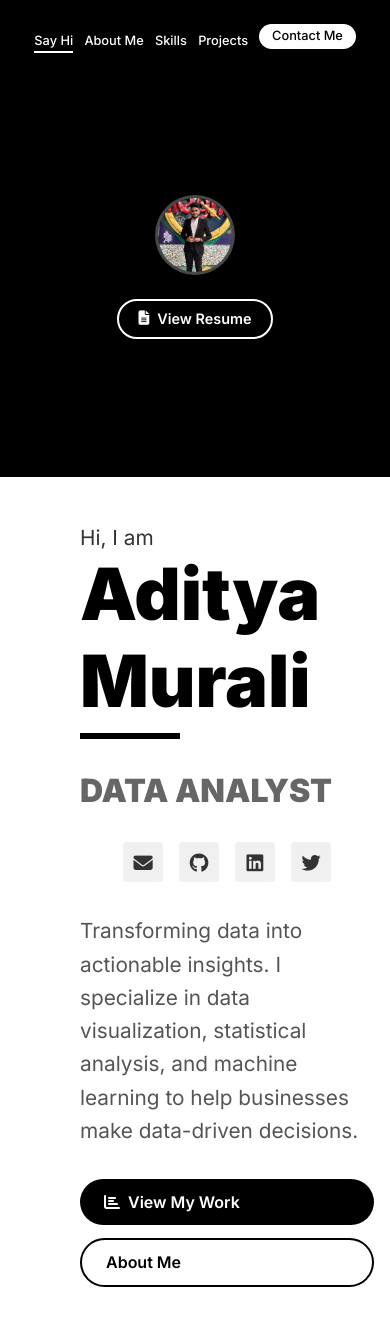
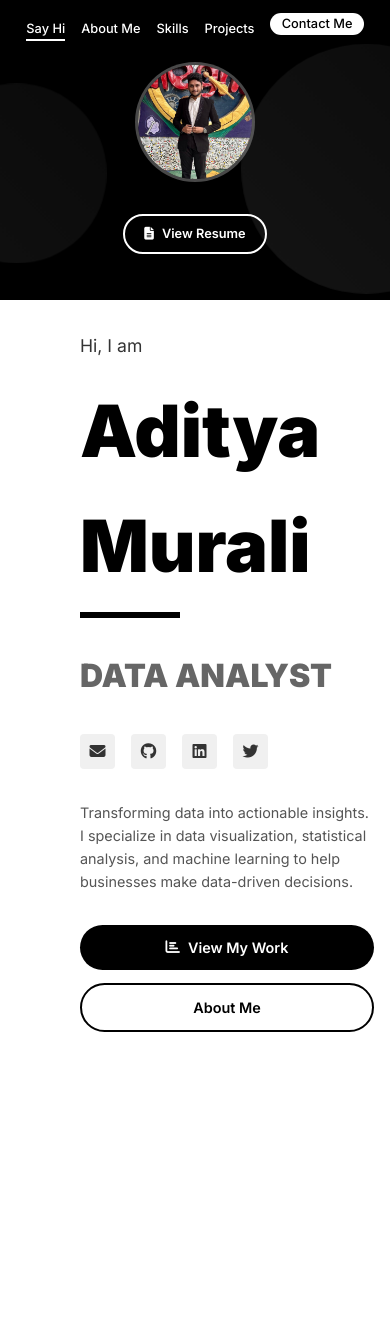
Before and after one commit to adityaaa-09/Portfolio-Project, a Flask app: page / in a window 390 px wide. Shown: the top 1326 px of the page. Run offline with Flask 3, Linux system fonts and the light colour scheme.

Commit message:
Update style.css

```diff
--- a/static/css/style.css
+++ b/static/css/style.css
@@ -8,15 +8,12 @@
     box-sizing: border-box;
 }
 
-html, body {
-    height: 100%;
-    overflow: hidden;
-}
-
 body {
     font-family: 'Inter', sans-serif;
     background-color: #ffffff;
     color: #333;
+    line-height: 1.6;
+    overflow-y: auto;
 }
 
 .container {
@@ -26,23 +23,26 @@ body {
 
 /* Left Section */
 .left-section {
-    width: 68%;
+    margin-top: 90px;
+    width: 65%;
     background-color: #fff;
+    display: flex;
+    flex-direction: row;
+    padding: 2rem;
     position: relative;
     overflow-y: hidden;
     transition: width 0.5s ease;
-    display: flex;
-    align-items: center;
+}
+
+.intro {
+    margin-top: auto;
+    margin-bottom: 300px;
     padding-left: 4rem;
 }
 
-.intro {
-    max-width: 600px;
-
-}
 .intro p {
     font-size: 2rem;
-    margin-top: 10rem;
+    margin-bottom: 0.8rem;
     color: #333;
 }
 
@@ -105,7 +105,6 @@ body {
     font-size: 1rem;
     line-height: 1.6;
     color: #555;
-    margin-top: -1rem;
 }
 
 .cta-buttons {
@@ -151,24 +150,34 @@ body {
 
 /* Sidebar */
 .sidebar {
-    width: 45%;
+    width: 50%;
     background-color: #000;
     position: relative;
     transition: width 0.5s ease;
     display: flex;
     flex-direction: column;
+    align-items: center;
+    justify-content: center;
+    overflow: hidden;
 }
 
-/* Navigation */
+/* Navigation - Adjusted to match reference page height */
+.navbar-wrapper {
+    width: 100%;
+    max-width: 1280px; /* Same as contact page container */
+    margin: 0 auto; /* Center alignment */
+    padding: 0 2rem; /* Consistent padding */
+    position: relative;
+}
+
 .main-nav {
-    position: absolute;
-    top: 1.6rem;
-    right: 2rem;
-    width: 100%;
-    z-index: 10;
-    display: flex;
-    justify-content: flex-end;
-    padding-right: 2rem;
+    position: fixed; /* Makes the navbar stay in one place */
+    top: 1.2rem;
+    width: auto;
+    left: 80rem;
+    background-color: rgba(0, 0, 0, 0);
+    z-index: 1000; /* Ensures it stays above other elements */
+    padding: 1rem 0;
 }
 
 .main-nav ul {
@@ -177,6 +186,8 @@ body {
     align-items: center;
     list-style: none;
     gap: 2rem;
+    margin: 0;
+    padding: 0;
 }
 
 .main-nav a {
@@ -187,6 +198,7 @@ body {
     position: relative;
     transition: color 0.3s ease;
 }
+
 
 /* Active Page Underline - excluding contact button */
 .main-nav a:not(.contact-btn).active::after {
@@ -232,20 +244,21 @@ body {
 }
 
 .contact-btn:hover {
-    background-color: grey;
+    background-color: grey !important;
     color: black !important;
 }
 
 /* Visual elements for the sidebar */
 .sidebar-content {
-    flex: 1;
     display: flex;
     flex-direction: column;
     align-items: center;
     justify-content: center;
+    height: 100%;
+    width: 100%;
     padding: 2rem;
     z-index: 1;
-    margin-top: 3rem;
+    margin-top: 3rem; /* Added to create space for the nav */
 }
 
 .profile-visual {
@@ -285,12 +298,61 @@ body {
     display: inline-flex;
     align-items: center;
     gap: 8px;
+    margin-bottom: 2rem;
 }
 
 .resume-btn:hover {
     background-color: white;
     color: black;
     transform: translateY(-3px);
+}
+
+.stats-container {
+    display: flex;
+    justify-content: center;
+    gap: 1.5rem;
+    margin-top: 2rem;
+}
+
+.stat-item {
+    text-align: center;
+    color: white;
+}
+
+.stat-number {
+    font-size: 2.5rem;
+    font-weight: 700;
+    margin-bottom: 0.5rem;
+}
+
+.stat-label {
+    font-size: 0.9rem;
+    opacity: 0.8;
+    text-transform: uppercase;
+}
+
+.shape-1 {
+    position: absolute;
+    width: 250px;
+    height: 250px;
+    border-radius: 50%;
+    background: linear-gradient(45deg, #444, #222);
+    top: 15%;
+    right: -100px;
+    opacity: 0.3;
+    z-index: 0;
+}
+
+.shape-2 {
+    position: absolute;
+    width: 180px;
+    height: 180px;
+    border-radius: 50%;
+    background: linear-gradient(45deg, #555, #333);
+    bottom: 10%;
+    left: -80px;
+    opacity: 0.2;
+    z-index: 0;
 }
 
 /* Page Transition Effect */
@@ -307,191 +369,253 @@ body {
     }
 }
 
-/* Preloader */
-.preloader {
-    position: fixed;
-    top: 0;
-    left: 0;
-    width: 100%;
-    height: 100%;
-    background-color: #fff;
-    display: flex;
-    justify-content: center;
-    align-items: center;
-    z-index: 9999;
+/* RESPONSIVE DESIGN */
+
+/* Large Desktops (Above 1200px) */
+@media (min-width: 1201px) {
+    .intro h1 {
+        font-size: 4.5rem;
+    }
 }
 
-.loader {
-    border: 5px solid #f3f3f3;
-    border-top: 5px solid #000;
-    border-radius: 50%;
-    width: 50px;
-    height: 50px;
-    animation: spin 1s linear infinite;
-}
+/* Medium-Large Desktops (992px - 1200px) */
+@media (max-width: 1200px) {
+    .intro {
+        padding-left: 2rem;
+        margin-bottom: 200px;
+    }
 
-@keyframes spin {
-    0% { transform: rotate(0deg); }
-    100% { transform: rotate(360deg); }
-}
-
-
-/* Responsive adjustments */
-@media (max-width: 1200px) {
     .intro h1 {
         font-size: 3.8rem;
     }
 
-    .intro h2 {
-        font-size: 1.8rem;
+    .intro p {
+        font-size: 1.75rem;
     }
 
-    .left-section {
-        padding-left: 3rem;
+    .intro h2 {
+        font-size: 1.75rem;
+    }
+
+    .profile-visual {
+        width: 180px;
+        height: 180px;
+    }
+
+    .main-nav {
+        right: 1rem;
     }
 }
 
-@media (max-width: 992px) {
+/* Tablets and Small Desktops (768px - 991px) */
+@media (max-width: 991px) {
     .container {
         flex-direction: column-reverse;
     }
 
     .left-section {
         width: 100%;
-        height: 70vh;
-        padding: 2rem;
-        justify-content: center;
-        align-items: flex-start;
+        margin-top: 0;
+        padding: 2rem 1rem;
+        overflow-y: auto;
+        height: 100vh;
     }
 
     .sidebar {
         width: 100%;
-        height: 30vh;
+        min-height: 20rem;
     }
 
-    .main-nav {
-        position: absolute;
-        top: 0;
-        right: 0;
-        width: 100%;
-        background-color: #000;
-        padding: 1rem;
-        justify-content: center;
-    }
-
-    .main-nav ul {
-        justify-content: center;
-    }
-
-    .sidebar-content {
-        flex-direction: row;
-        justify-content: center;
-        align-items: center;
-        gap: 2rem;
-        margin-top: 5rem;
-    }
-
-    .profile-visual {
-        width: 150px;
-        height: 150px;
-        margin-bottom: 0;
-    }
-
-    .resume-btn {
-        margin-bottom: 0;
-    }
-}
-
-@media (max-width: 768px) {
-    html, body {
-        overflow-y: auto;
-    }
-
-    .container {
-        height: auto;
-        min-height: 100vh;
-    }
-
-    .left-section {
-        height: auto;
-        min-height: 70vh;
-        padding: 2rem 1.5rem;
-    }
-
-    .sidebar {
-        height: auto;
-        min-height: 30vh;
+    .intro {
+        margin-bottom: 4rem;
+        margin-top: 2rem;
+        padding-left: 1rem;
     }
 
     .intro h1 {
-        font-size: 3rem;
+        font-size: 3.2rem;
+    }
+
+    .intro p {
+        font-size: 1.5rem;
     }
 
     .intro h2 {
         font-size: 1.5rem;
     }
 
-    .mobile-menu-btn {
-        display: block;
+    .about-snippet {
+        max-width: 100%;
+    }
+
+    .cta-buttons {
+        flex-wrap: wrap;
     }
 
     .main-nav {
-        justify-content: center;
-        padding: 1rem 0;
+        top: 1rem;
+        right: 1rem;
     }
 
     .main-nav ul {
-        gap: 1.2rem;
+        gap: 1.5rem;
+    }
+}
+
+/* Medium-Sized Tablets (576px - 767px) */
+@media (max-width: 767px) {
+    .intro h1 {
+        font-size: 2.8rem;
+    }
+
+    .intro p {
+        font-size: 1.3rem;
+    }
+
+    .intro h2 {
+        font-size: 1.3rem;
+    }
+
+    .profile-visual {
+        width: 150px;
+        height: 150px;
+        margin-bottom: 2rem;
+    }
+
+    .sidebar-content {
+        padding: 1.5rem;
+    }
+
+    .main-nav {
+        top: 0.2rem;
+        right: 10px;
+        left: 0.5rem;
+        padding: 0.6rem 0.8rem;
+        display: flex;
+        justify-content: center;
+    }
+
+    .main-nav ul {
+        flex-wrap: wrap;
+        justify-content: center;
+        gap: 0.8rem 1rem;
     }
 
     .main-nav a {
         font-size: 0.9rem;
     }
 
+    .contact-btn {
+        padding: 0.4rem 0.8rem;
+    }
+
+    .resume-btn {
+        padding: 0.6rem 1.5rem;
+        font-size: 0.9rem;
+    }
+}
+
+/* Mobile Devices (Below 576px) */
+@media (max-width: 575px) {
+    .main-nav {
+        right: 0.5rem;
+        left: 0.5rem;
+        padding: 0.6rem 0.8rem;
+        display: flex;
+        justify-content: center;
+    }
+
+    .main-nav ul {
+        flex-wrap: wrap;
+        justify-content: center;
+        gap: 0.8rem 1rem;
+    }
+
+    .main-nav a {
+        font-size: 0.8rem;
+    }
+    .container {
+        flex-direction: column-reverse;
+    }
+
+    .intro {
+        padding-left: 0.5rem;
+        margin-bottom: 3rem;
+    }
+
+    .intro h1 {
+        font-size: 2.3rem;
+    }
+
+    .intro p {
+        font-size: 1.1rem;
+    }
+
+    .intro h2 {
+        font-size: 1.1rem;
+        margin-top: 1.2rem;
+    }
+
+    .intro h1::after {
+        width: 60px;
+        height: 4px;
+        bottom: -10px;
+    }
+
+    .about-snippet p {
+        font-size: 0.9rem;
+    }
+
+    .cta-buttons {
+        flex-direction: column;
+        gap: 0.8rem;
+    }
+
+    .primary-btn, .secondary-btn {
+        width: 100%;
+        text-align: center;
+        justify-content: center;
+        padding: 0.7rem 1rem;
+        font-size: 0.9rem;
+    }
+
+    .social-links {
+        justify-content: flex-start;
+    }
+
+    .social-icon {
+        width: 35px;
+        height: 35px;
+        font-size: 1rem;
+    }
+
     .profile-visual {
         width: 120px;
         height: 120px;
     }
-}
 
-@media (max-width: 576px) {
-    .container {
-        overflow-y: auto;
+    .sidebar {
+        min-height: 300px;
     }
 
-    .left-section {
-        padding: 2rem 1rem;
-        max-height: 55rem;
+    .resume-btn {
+        padding: 0.5rem 1.2rem;
+        font-size: 0.8rem;
     }
 
-    .sidebar {
-        min-height: 35vh;
-    }
-
-    .intro p {
-        font-size: 1.5rem;
-        margin-top: 1rem;
-    }
-
-    .intro h1 {
-        font-size: 2.5rem;
-    }
-
-    .intro h2 {
-        font-size: 1.3rem;
-        margin-bottom: 1.5rem;
-    }
-
+    /* Adjust navigation to be more compact */
     .main-nav {
-        margin-top: 0.99rem;
-        margin-left: 1rem;
-        padding: 0.5rem;
+        right: 0.5rem;
+        left: 0.5rem;
+        padding: 0.6rem 0.8rem;
+        display: flex;
+        justify-content: center;
     }
 
     .main-nav ul {
         flex-wrap: wrap;
-        gap: 1rem 1.5rem;
         justify-content: center;
+        gap: 0.8rem 1rem;
     }
 
     .main-nav a {
@@ -499,15 +623,28 @@ body {
     }
 
     .contact-btn {
-        padding: 0.4rem 0.8rem;
+        padding: 0.3rem 0.7rem;
         font-size: 0.7rem;
     }
 
-    .sidebar-content {
-        flex-direction: column;
-        gap: 1.5rem;
-        padding: 3rem 1rem 1.5rem;
-        margin-top: 2rem;
+    /* For very small screens */
+    .typing-cursor {
+        height: 30px;
+    }
+}
+
+/* Even smaller mobile devices */
+@media (max-width: 375px) {
+    .intro h1 {
+        font-size: 2rem;
+    }
+
+    .intro p {
+        font-size: 1rem;
+    }
+
+    .intro h2 {
+        font-size: 1rem;
     }
 
     .profile-visual {
@@ -516,61 +653,7 @@ body {
     }
 
     .resume-btn {
-        padding: 0.6rem 1.2rem;
-        font-size: 0.9rem;
-    }
-
-    .cta-buttons {
-        flex-direction: column;
-        gap: 0.8rem;
-    }
-
-    .social-links {
-        justify-content: center;
+        padding: 0.5rem 1rem;
+        font-size: 0.7rem;
     }
 }
-
-@media (max-width: 480px) {
-    .intro p {
-        font-size: 1.3rem;
-    }
-
-    .intro h1 {
-        font-size: 2.2rem;
-    }
-
-    .intro h2 {
-        font-size: 1.2rem;
-    }
-
-    .profile-visual {
-        width: 80px;
-        height: 80px;
-    }
-
-    .main-nav ul {
-        gap: 0.7rem;
-    }
-}
-
-@media (max-height: 700px) and (min-width: 577px) {
-    .sidebar-content {
-        margin-top: 5rem;
-    }
-
-    .profile-visual {
-        width: 160px;
-        height: 160px;
-        margin-bottom: 2rem;
-    }
-}
-
-/* Safe area for notched phones */
-@supports (padding: max(0px)) {
-    .container {
-        padding-left: env(safe-area-inset-left);
-        padding-right: env(safe-area-inset-right);
-        padding-top: env(safe-area-inset-top);
-        padding-bottom: env(safe-area-inset-bottom);
-    }
-}
```
